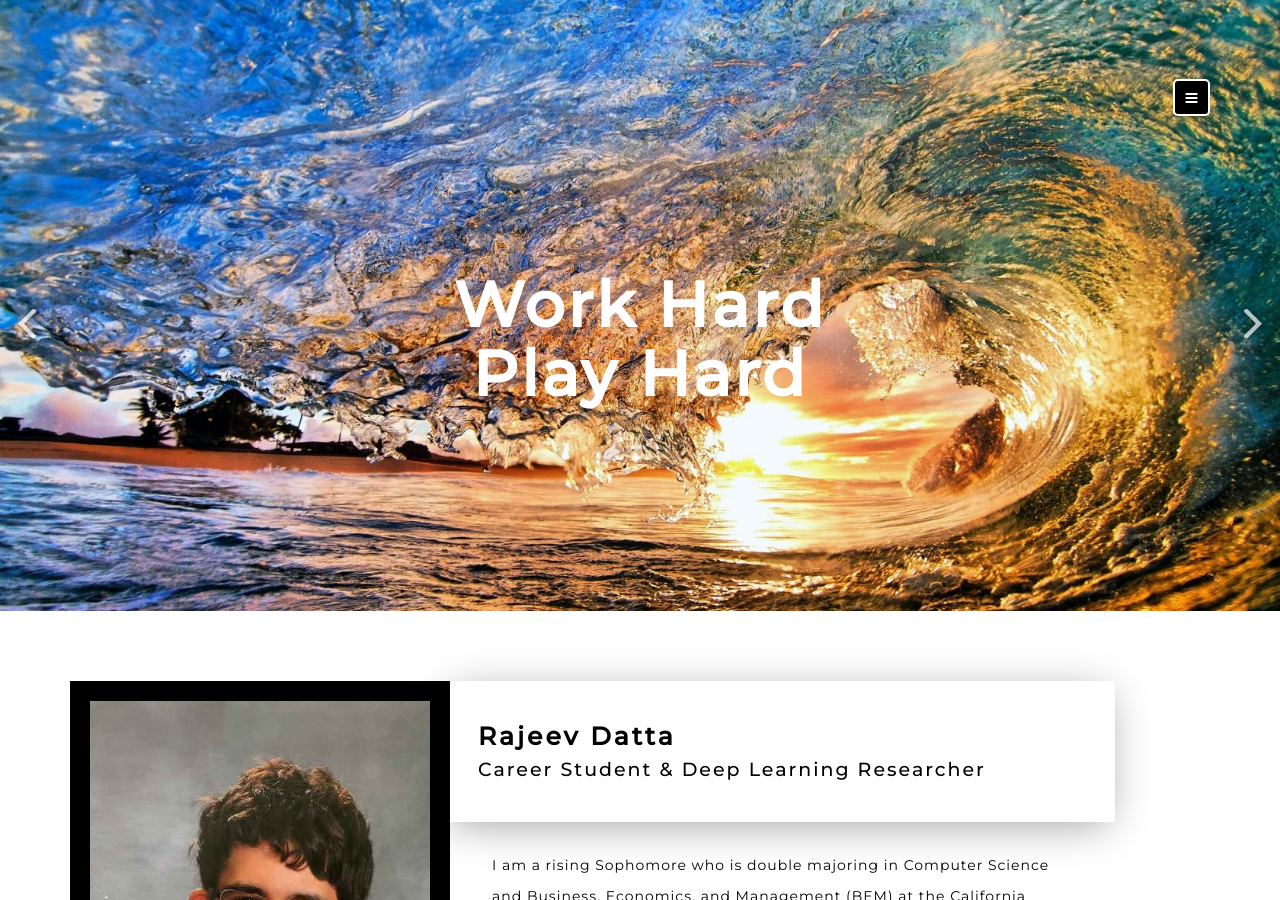
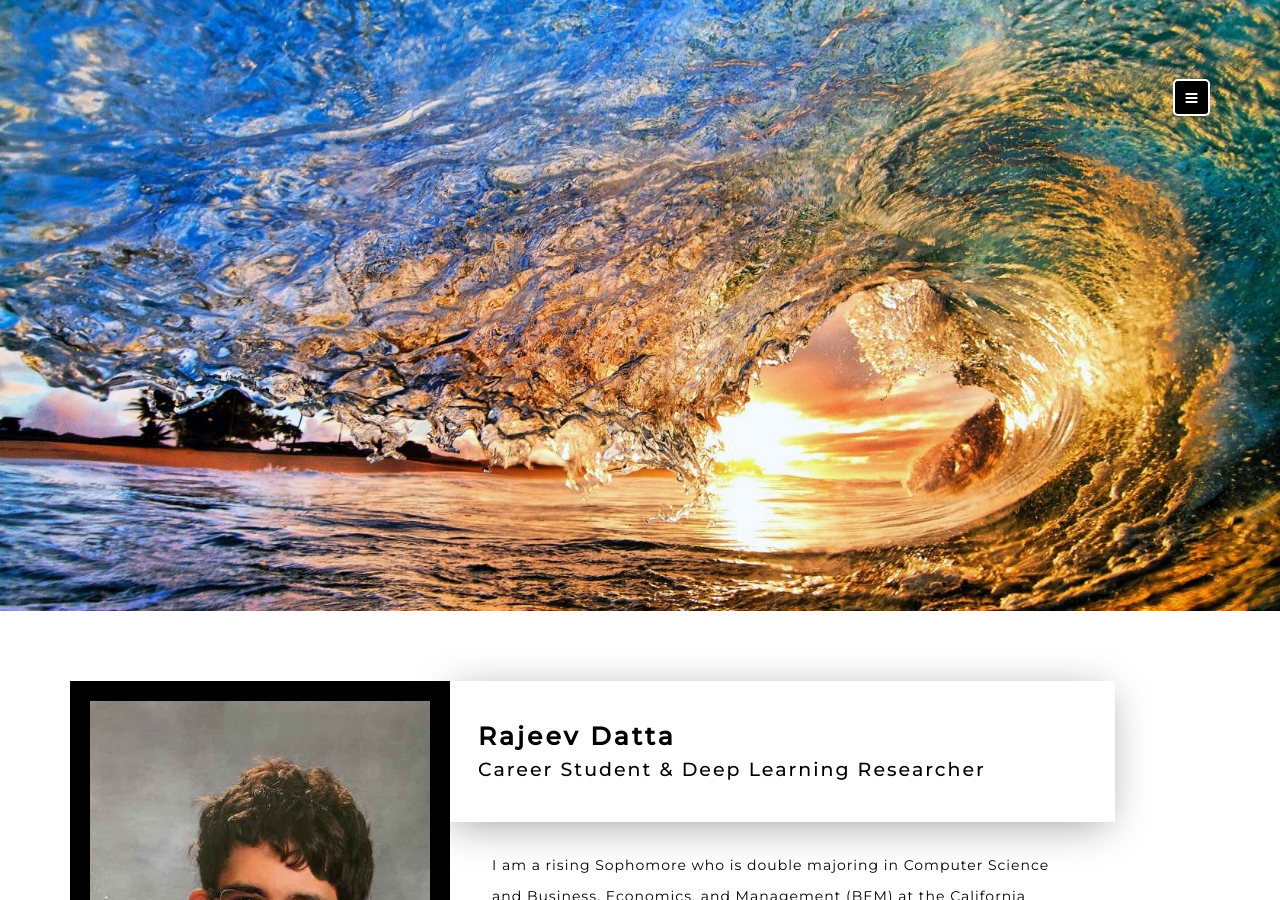
Before and after one commit to rajeev-datta/rajeev-datta.github.io, a Jekyll site: the page index.html, which Jekyll copies as it is, in a window 1280 px wide and 900 px high. Built offline with Jekyll 4.4.1, drawn with Linux system fonts in a browser that asks for light colours.

Commit message:
Update index.html

```diff
--- a/index.html
+++ b/index.html
@@ -84,7 +84,7 @@ License URL: http://creativecommons.org/licenses/by/3.0/
 
 </div>
 <!-- Slideshow 4 -->
-		<div class="slider">
+		<!-- <div class="slider">
 			<div class="callbacks_container">
 				<ul class="rslides" id="slider4">
 					<li>
@@ -113,7 +113,7 @@ License URL: http://creativecommons.org/licenses/by/3.0/
 				</ul>
 			</div>
 			<div class="clearfix"> </div>
-		</div>
+		</div> -->
 		<!-- This is here just to demonstrate the callbacks -->
 		<!-- <ul class="events">
       <li>Example 4 callback events</li>
```
